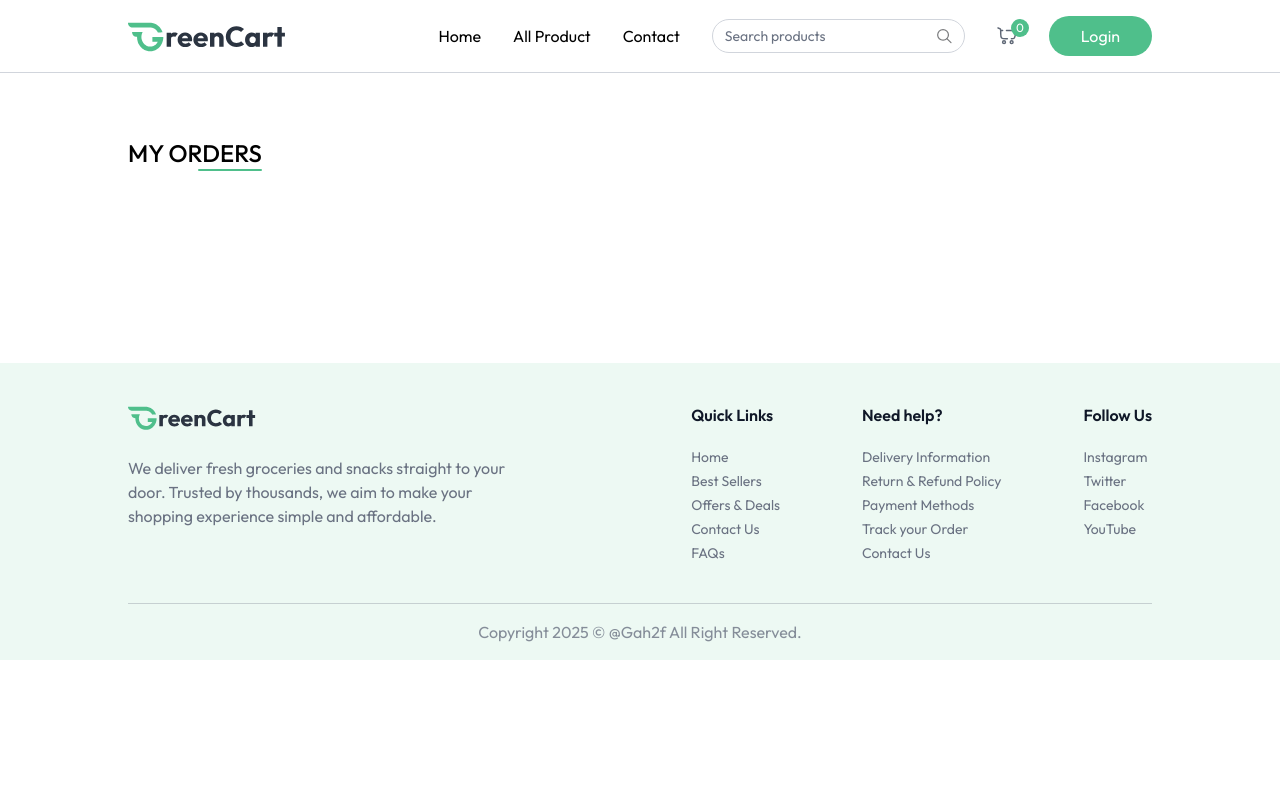
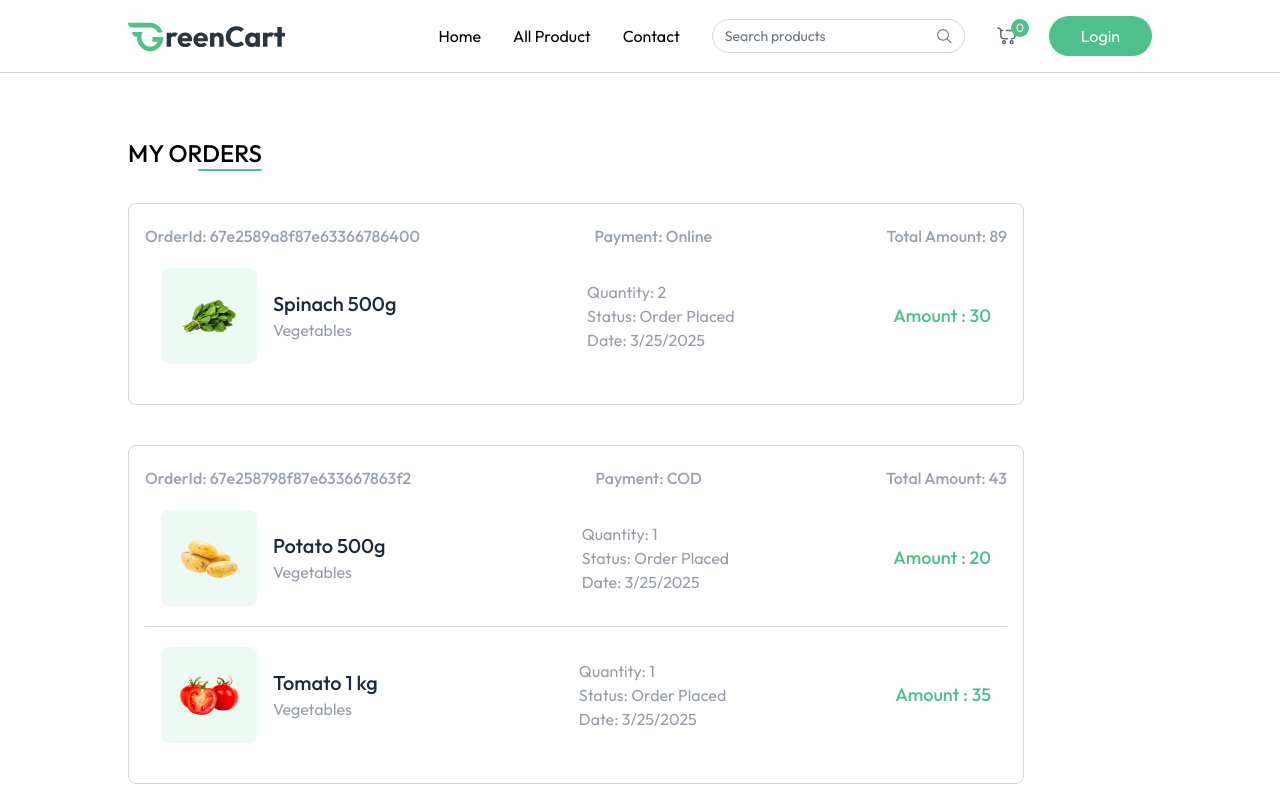
Before and after one commit to Gah2f/Green_Cart, a React (Vite) app in the folder client/: page /my-orders in a window 1280 px wide. Shown: the top 800 px of the page. Built offline with nearby package versions, Linux system fonts and the light colour scheme; a web font is replaced by a local one.

Commit message:
Seller layout added

```diff
--- a/client/src/pages/Cart.jsx
+++ b/client/src/pages/Cart.jsx
@@ -102,7 +102,7 @@
               </div>
             </div>
             <p className="text-center">
-              {currency} $ {product.offerPrice * product.quantity}
+              {currency}  {product.offerPrice * product.quantity}
             </p>
             <button
               onClick={() => removeFromCart(product._id)}
@@ -200,7 +200,7 @@
             <span>Price</span>
             <span>
               {" "}
-              {currency} $ {getCartAmount()}
+              {currency}  {getCartAmount()}
             </span>
           </p>
           <p className="flex justify-between">
@@ -212,13 +212,13 @@
               Tax (2%) :
             </span>
             <span>
-              {currency} $ {(getCartAmount() * 2) / 100}
+              {currency}  {(getCartAmount() * 2) / 100}
             </span>
           </p>
           <p className="flex justify-between text-lg font-medium mt-3">
             <span>Total Amount:</span>
             <span>
-              {currency} $ {getCartAmount() + (getCartAmount() * 2) / 100}
+              {currency}  {getCartAmount() + (getCartAmount() * 2) / 100}
             </span>
           </p>
         </div>
--- a/client/src/pages/MyOrders.jsx
+++ b/client/src/pages/MyOrders.jsx
@@ -1,12 +1,67 @@
-import React from "react";
+import React, { useEffect, useState } from "react";
+import { useAppContext } from "../context/AppContext";
+import { dummyOrders } from "../assets/greencart_assets/assets";
 
 function MyOrders() {
+  const [myOrders, setMyOrders] = useState([]);
+  const { currency } = useAppContext();
+
+  const fetchMyOrders = async () => {
+    setMyOrders(dummyOrders);
+  };
+
+  useEffect(() => {
+    fetchMyOrders();
+  }, []);
   return (
     <div className="mt-16 pb-16">
       <div className="flex flex-col items-end w-max mb-8">
         <p className="text-2xl font-medium uppercase"> My Orders </p>
         <div className="w-16 h-0.5 bg-primary rounded-full"></div>
       </div>
+
+      {myOrders.map((order, index) => (
+        <div
+          key={index}
+          className="border border-gray-300 rounded-lg mb-10 p-4 py-5 max-w-4xl"
+        >
+          <p className="flex justify-between md:items-center text-gray-400 md:font-medium max-md:flex-col">
+            <span>OrderId: {order._id}</span>
+            <span>Payment: {order.paymentType}</span>
+            <span>
+              Total Amount: {currency} {order.amount}
+            </span>
+          </p>
+          {order.items.map((item, index) => (
+            <div key={index} className={`relative bg-white text-gray-500/70 ${order.items.length !== index + 1 && "border-b"} border-gray-300 flex flex-col md:flex-row md:items-center justify-between p-4 py-5 md:gap-16 w-full max-w-4xl`}>
+              <div className="flex items-center mb-4 md:mb-0">
+                <div className="p-4  bg-primary/10 rounded-lg">
+                  <img
+                    src={item.product.image[0]}
+                    alt="Product Image"
+                    className="w-16 h-16"
+                  />
+                </div>
+                <div className="ml-4">
+                  <h2 className="text-xl font-medium text-gray-800">
+                    {item.product.name}
+                  </h2>
+                  <p>{item.product.category}</p>
+                </div>
+              </div>
+
+              <div className="flex flex-col justify-center md:ml-8 md:mb-0">
+                <p>Quantity: {item.quantity || "1"}</p>
+                <p>Status: {order.status}</p>
+                <p>Date: {new Date(order.createdAt).toLocaleDateString()}</p>
+              </div>
+              <p className="text-lg text-primary  font-medium">
+                Amount : {currency}  {item.product.offerPrice * item.quantity}
+              </p>
+            </div>
+          ))}
+        </div>
+      ))}
     </div>
   );
 }
--- /dev/null
+++ b/client/src/pages/Seller/SellerLayout.jsx
@@ -0,0 +1,54 @@
+import React from 'react'
+import { useAppContext } from '../../context/AppContext';
+import { assets } from '../../assets/greencart_assets/assets';
+import { Link , NavLink, Outlet } from 'react-router-dom';
+
+function SellerLayout() {
+
+    const { setIsSeller } = useAppContext();
+
+
+    const sidebarLinks = [
+        { name: "Add Product", path: "/seller", icon: assets.add_icon },
+        { name: "Product List", path: "/seller/product-list", icon: assets.product_list_icon },
+        { name: "Orders", path: "/seller/orders", icon: assets.order_icon },
+    ];
+    const logout = async ()=> {
+        setIsSeller(false);
+    }
+
+  return (
+    <>
+    <div className="flex items-center justify-between px-4 md:px-8 border-b border-gray-300 py-3 bg-white">
+        <Link to='/'>
+        <img src={assets.logo} alt="Logo Icon" className='cursor-pointer w-34 md:w-38' />
+        </Link>
+        <div className="flex items-center gap-5 text-gray-500">
+            <p>Hi! Admin</p>
+            <button onClick={logout} className='border rounded-full text-sm px-4 py-1'>Logout</button>
+        </div>
+    </div>
+
+    <div className='flex'>
+    <div className="md:w-64 w-16 border-r h-[550px] text-base border-gray-300 pt-4 flex flex-col transition-all duration-300">
+        {sidebarLinks.map((item) => (
+            <NavLink to={item.path} key={item.name} end={item.path === '/seller'}
+                className={({isActive})=> `flex items-center py-3 px-4 gap-3
+                    ${ isActive ? "border-r-4 md:border-r-[6px] bg-primary/10 border-primary text-primary"
+                        : "hover:bg-gray-100/90 border-white "
+                    }`
+                }
+            >
+                <img src={item.icon} alt="Item icon" className='w-7 h-7'/>
+                <p className="md:block hidden text-center">{item.name}</p>
+            </NavLink>
+        ))}
+    </div>
+    <Outlet/>
+    </div>
+
+</>
+  )
+}
+
+export default SellerLayout
```
